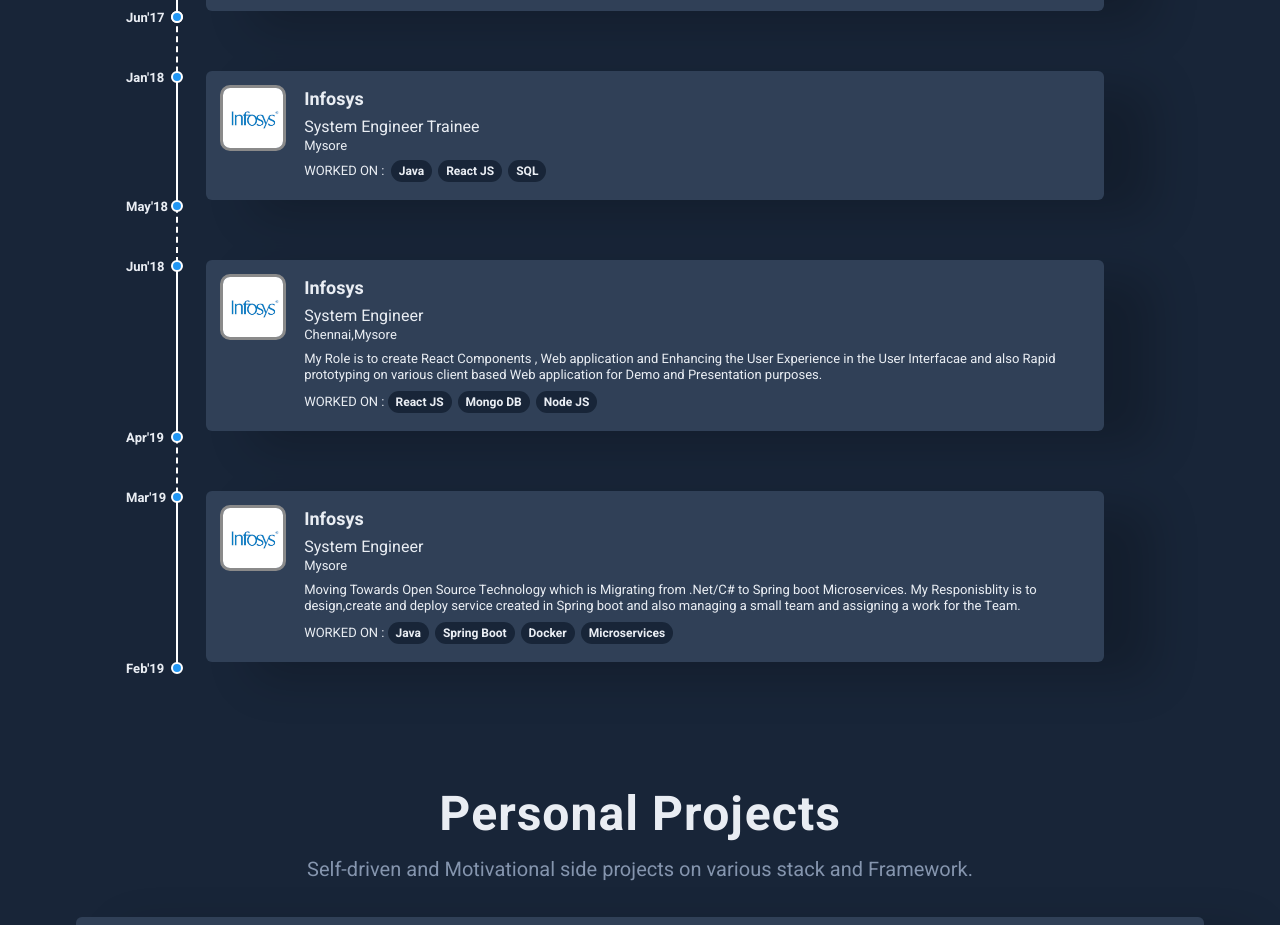
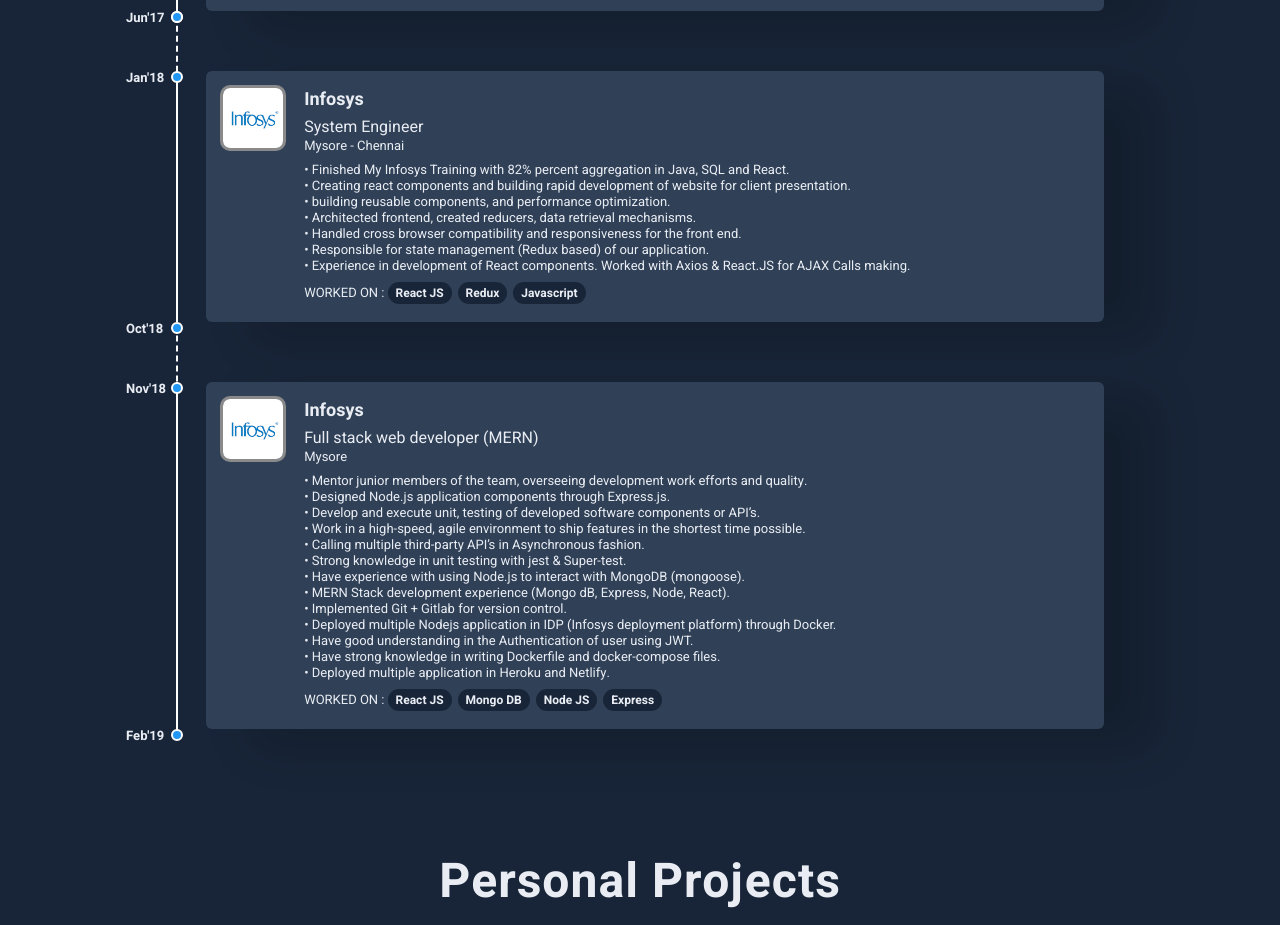
Before and after one commit to vyshakg/Portfolio, a React (Create React App) app: page / in a window 1280 px wide. Shown: the part 997-1922 px from the top of the page. Built offline with nearby package versions, Linux system fonts and the light colour scheme.

Commit message:
nodejs profile

```diff
--- a/src/components/Main/TimeLine.js
+++ b/src/components/Main/TimeLine.js
@@ -45,16 +45,34 @@
             <div>
               <span />
               <div className="title">Infosys</div>
-              <div className="info">System Engineer Trainee</div>
-              <div className="helpinfo">Mysore</div>
+              <div className="info">System Engineer</div>
+              <div className="helpinfo">Mysore - Chennai</div>
+              <div className="work_desc">
+                <div className="work_desc">
+                  • Finished My Infosys Training with 82% percent aggregation in
+                  Java, SQL and React.
+                  <br /> • Creating react components and building rapid
+                  development of website for client presentation.
+                  <br /> • building reusable components, and performance
+                  optimization.
+                  <br /> • Architected frontend, created reducers, data
+                  retrieval mechanisms.
+                  <br /> • Handled cross browser compatibility and
+                  responsiveness for the front end.
+                  <br /> • Responsible for state management (Redux based) of our
+                  application.
+                  <br /> • Experience in development of React components. Worked
+                  with Axios & React.JS for AJAX Calls making.
+                </div>
+              </div>
               <div className="worked_on">
-                WORKED ON : <TimeLineTags> Java </TimeLineTags>
-                <TimeLineTags> React JS </TimeLineTags>
-                <TimeLineTags> SQL </TimeLineTags>
+                WORKED ON :<TimeLineTags> React JS </TimeLineTags>
+                <TimeLineTags> Redux </TimeLineTags>
+                <TimeLineTags> Javascript </TimeLineTags>
               </div>
             </div>
             <span className="number">
-              <span>Jan'18</span> <span>May'18</span>
+              <span>Jan'18</span> <span>Oct'18</span>
             </span>
           </TimeLineContainerLi>
           <TimeLineContainerLi>
@@ -62,27 +80,57 @@
             <div>
               <span />
               <div className="title">Infosys</div>
-              <div className="info">System Engineer </div>
-              <div className="helpinfo">Chennai,Mysore</div>
+              <div className="info">Full stack web developer (MERN)</div>
+              <div className="helpinfo">Mysore</div>
 
               <div className="work_desc">
-                My Role is to create React Components , Web application and
-                Enhancing the User Experience in the User Interfacae and also
-                Rapid prototyping on various client based Web application for
-                Demo and Presentation purposes.
+                • Mentor junior members of the team, overseeing development work
+                efforts and quality. <br />
+                • Designed Node.js application components through Express.js.
+                <br />
+                • Develop and execute unit, testing of developed software
+                components or API’s.
+                <br />
+                • Work in a high-speed, agile environment to ship features in
+                the shortest time possible.
+                <br />
+                • Calling multiple third-party API’s in Asynchronous fashion.
+                <br />
+                • Strong knowledge in unit testing with jest & Super-test.
+                <br />
+                • Have experience with using Node.js to interact with MongoDB
+                (mongoose).
+                <br />
+                • MERN Stack development experience (Mongo dB, Express, Node,
+                React).
+                <br />
+                • Implemented Git + Gitlab for version control.
+                <br />
+                • Deployed multiple Nodejs application in IDP (Infosys
+                deployment platform) through Docker.
+                <br />
+                • Have good understanding in the Authentication of user using
+                JWT.
+                <br />
+                • Have strong knowledge in writing Dockerfile and docker-compose
+                files.
+                <br />
+                • Deployed multiple application in Heroku and Netlify.
+                <br />
               </div>
               <div className="worked_on">
                 WORKED ON :<TimeLineTags> React JS</TimeLineTags>
                 <TimeLineTags> Mongo DB </TimeLineTags>
                 <TimeLineTags> Node JS </TimeLineTags>
+                <TimeLineTags> Express </TimeLineTags>
               </div>
             </div>
             <span className="number">
-              <span>Jun'18</span> <span>Apr'19</span>
+              <span>Nov'18</span> <span>{current}</span>
             </span>
           </TimeLineContainerLi>
 
-          <TimeLineContainerLi>
+          {/* <TimeLineContainerLi>
             <TimeLineImg src={Infosys} alt="institute" />
             <div>
               <span />
@@ -106,7 +154,7 @@
             <span className="number">
               <span>Mar'19</span> <span>{current}</span>
             </span>
-          </TimeLineContainerLi>
+          </TimeLineContainerLi> */}
         </TimeLineContainerUL>
       </Container>
     </section>
```
